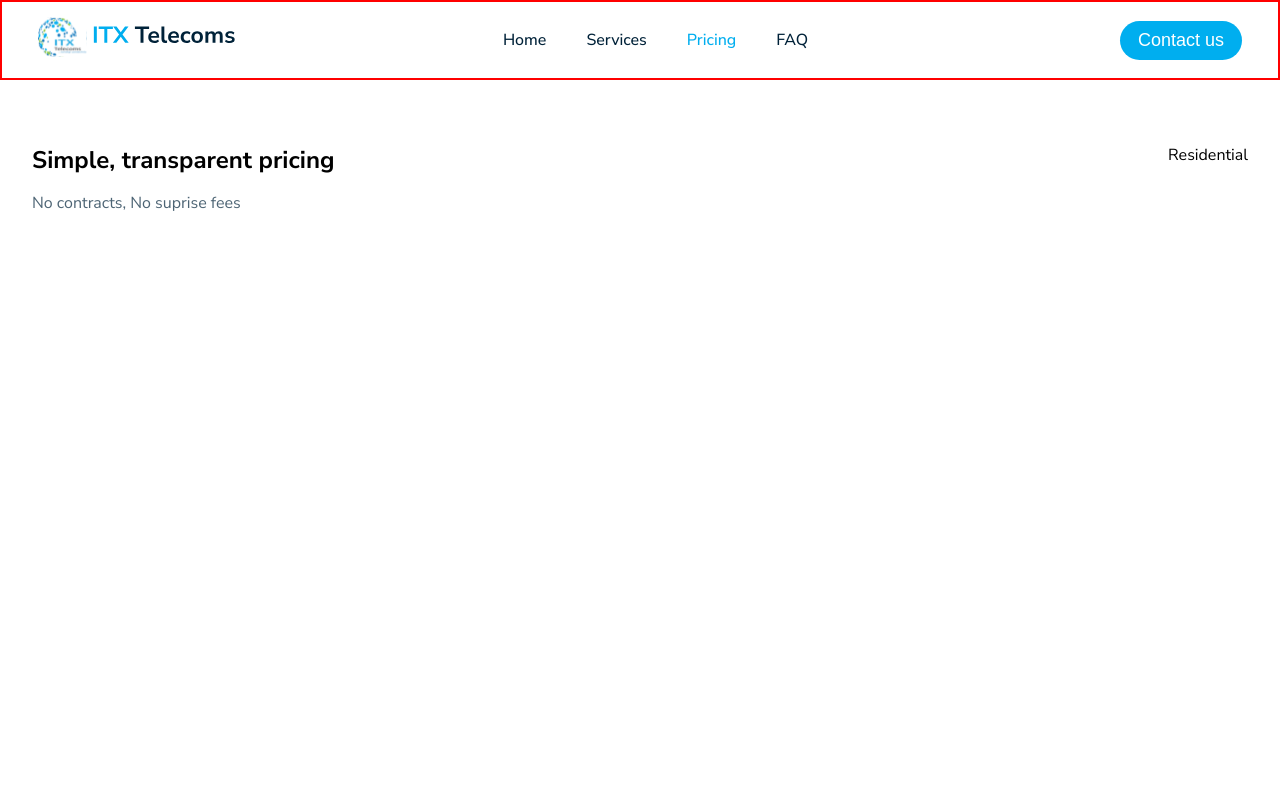
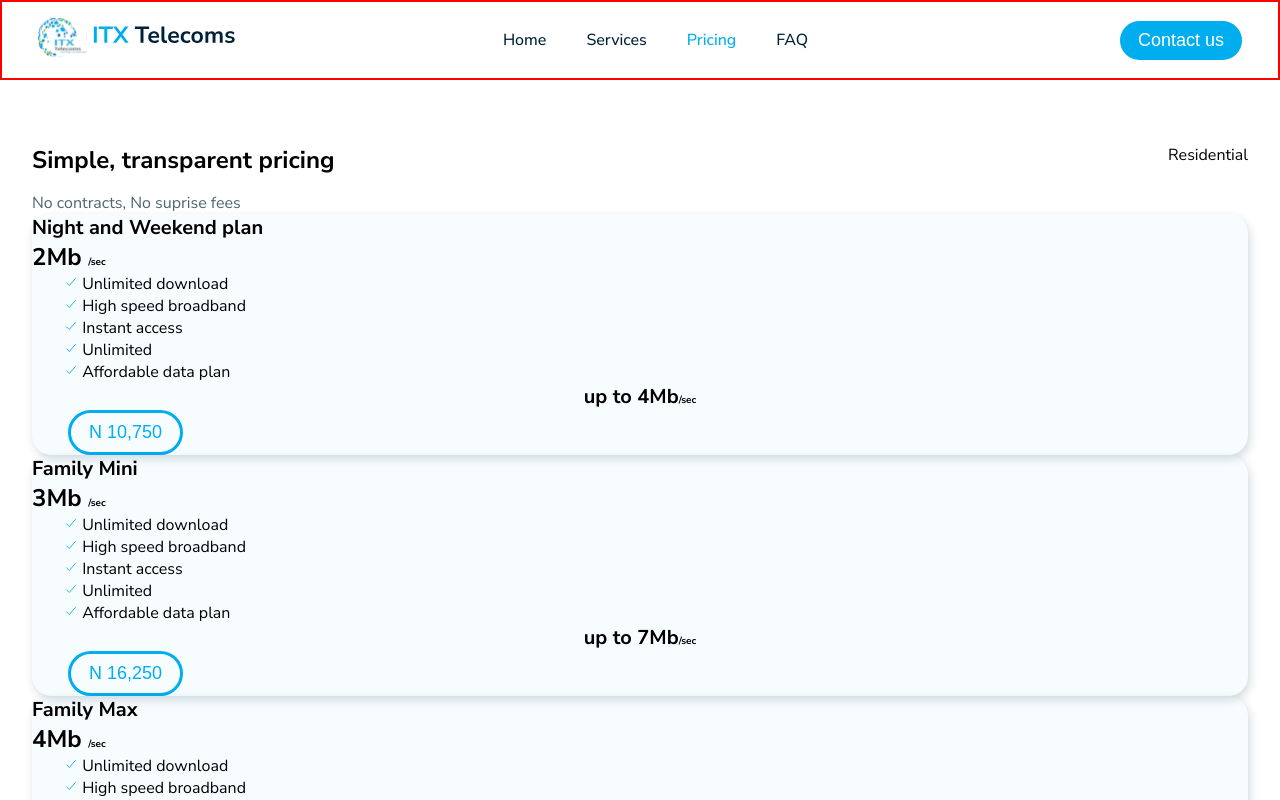
Before and after one commit to Meed-Networks/itx-redesign, a Next.js app: page /pricing in a window 1280 px wide. Shown: the top 800 px of the page. Built offline with nearby package versions, Linux system fonts and the light colour scheme.

Commit message:
pricing section done

```diff
--- a/app/globals.css
+++ b/app/globals.css
@@ -17,6 +17,10 @@
 }
 .secondary{
   color: var(--secondary);
+}
+.smallText{
+  font-size: 10px !important;
+  color: inherit !important;
 }
 * {
   box-sizing: border-box;
--- a/components/PricingPage/data.ts
+++ b/components/PricingPage/data.ts
@@ -19,13 +19,23 @@ export const prices = {
                price: '25,500'
           },
      ],
-     corporate : {
-
-     }
-
+     corporate : [
+          {
+               name: "Family Max",
+               speed: "4Mb",
+               maxSpeed: "10Mb",
+               price: '25,500'
+          },
+     ]
+}
+export interface IPrice {
+     name: string,
+     speed: string,
+     maxSpeed: string,
+     price: string
 }
 
-const properties =  [
+export const properties =  [
      'Unlimited download',
      'High speed broadband',
      'Instant access',
--- a/components/PricingPage/planContainer.tsx
+++ b/components/PricingPage/planContainer.tsx
@@ -1,10 +1,26 @@
-import styles from './styles/testimonialSection.module.scss';
+import styles from './style.module.scss';
+import { IPrice, properties } from './data';
+import {
+     IoCheckmark
+} from 'react-icons/io5'
+import { Button } from '../button';
 
-export default function TestimonialSection() {
+export default function Plan({pricing}:{pricing: IPrice}) {
      return(
-          <section className={styles.testimonialContainer}>
+          <div className={styles.priceContainer}>
+               <h2>{pricing.name}</h2>
+               <h1>{pricing.speed} <span className="smallText">/sec</span></h1>
 
+               <ul className={styles.properties}>
+                    {properties.map((v,i) =>
+                    <li>
+                    <IoCheckmark size="14" color="#00AEEF"/> {v}
+                    </li>)}
+               </ul>
 
-          </section>
+               <h2 className={styles.maxSpeed}>up to {pricing.maxSpeed}<span className="smallText">/sec</span></h2>
+
+               <Button describe='outline'>N {pricing.price}</Button>
+          </div>
      )
 }
--- a/components/PricingPage/pricingPage.tsx
+++ b/components/PricingPage/pricingPage.tsx
@@ -2,9 +2,10 @@
 
 import { useState } from 'react';
 import styles from './style.module.scss';
-
+import { prices } from './data';
+import Plan from './planContainer';
 export default function PricingSection() {
-     const [type, setType] = useState("")
+     const [type, setType] = useState<'residential' | 'corporate'>("residential")
      return(
           <section className={styles.PricingContainer}>
               <div className={styles.header}>
@@ -18,6 +19,8 @@ export default function PricingSection() {
                     </div>
               </div>
 
+              {prices[type].map((plan, i) => <Plan pricing={plan}/>)}
+
           </section>
      )
 }
--- a/components/PricingPage/style.module.scss
+++ b/components/PricingPage/style.module.scss
@@ -14,3 +14,28 @@
           }
      }
 }
+
+.priceContainer{
+     box-shadow: 2px 4px 10px 0px rgba(0, 34, 57, 0.17);
+     border-radius: 20px;
+     background: rgba(0, 174, 239, 0.03);
+
+     h2{font-size: 20px}
+     p{font-size: 32px}
+
+     .properties{
+          margin: 0 2em;
+          text-decoration: none;
+          list-style-type: none;
+     }
+
+     .maxSpeed{
+          margin: 0 1em;
+          font-size: 20px;
+          text-align: center;
+     }
+
+     button{
+          margin: auto 2em;
+     }
+}
```
